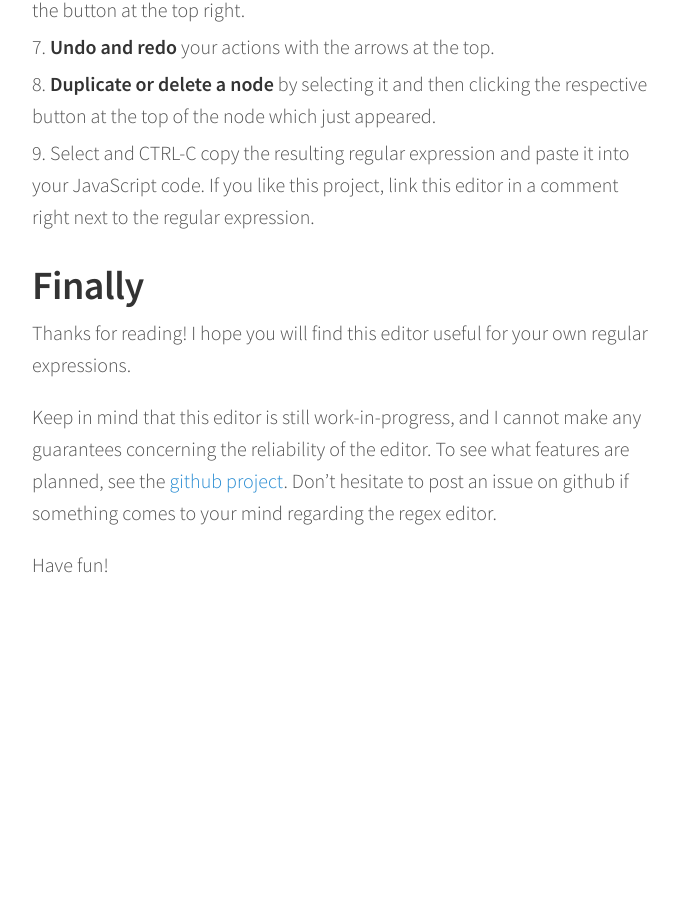
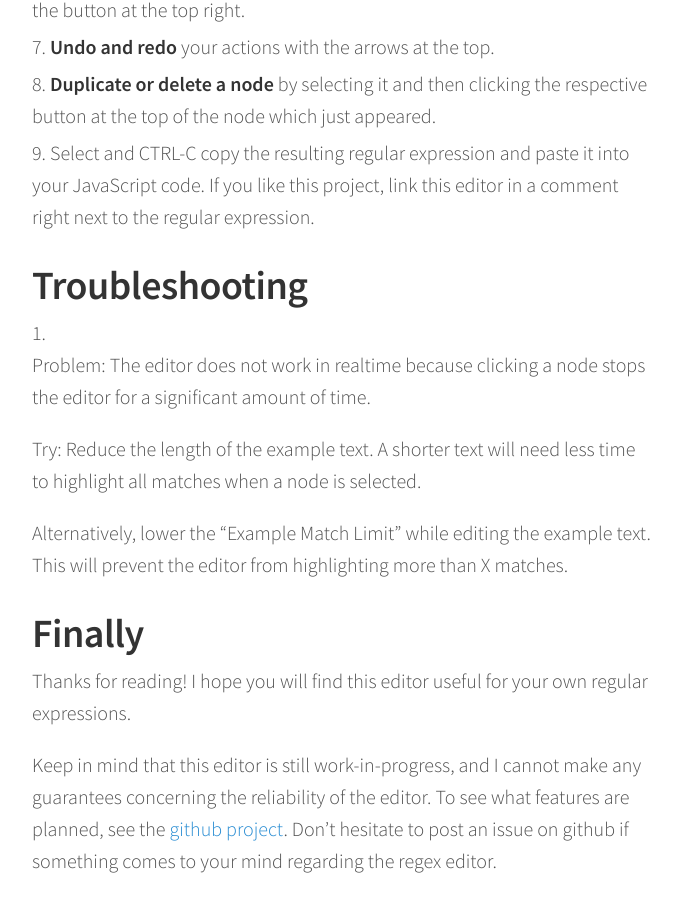
Before and after one commit to johannesvollmer/johannesvollmer.github.io, a Jekyll site: the page built from _posts/2019-07-25-announcing-regex-nodes.md, in a window 1280 px wide and 900 px high, scrolled down 2652 px. Shown: the whole window, without its empty margins (348-1028 px from the left). Built offline with Jekyll 4.4.1, drawn with Linux system fonts in a browser that asks for light colours; before the commit the page ends 3353 px from its top, so only the background shows below that.

Commit message:
Added troubleshooting

```diff
--- a/_posts/2019-07-25-announcing-regex-nodes.md
+++ b/_posts/2019-07-25-announcing-regex-nodes.md
@@ -94,6 +94,18 @@ on the interface design, I will explain the basic functionality here.
    link this editor in a comment right next to the regular expression.
 
 
+# Troubleshooting
+
+1. Problem: The editor does not work in realtime
+   because clicking a node stops the editor for a significant amount of time.
+
+   Try: Reduce the length of the example text.
+   A shorter text will need less time to highlight all matches
+   when a node is selected.
+
+   Alternatively, lower the "Example Match Limit" while editing the example text.
+   This will prevent the editor from highlighting more than X matches.
+
 # Finally
 
 Thanks for reading! I hope you will find this editor useful
```
